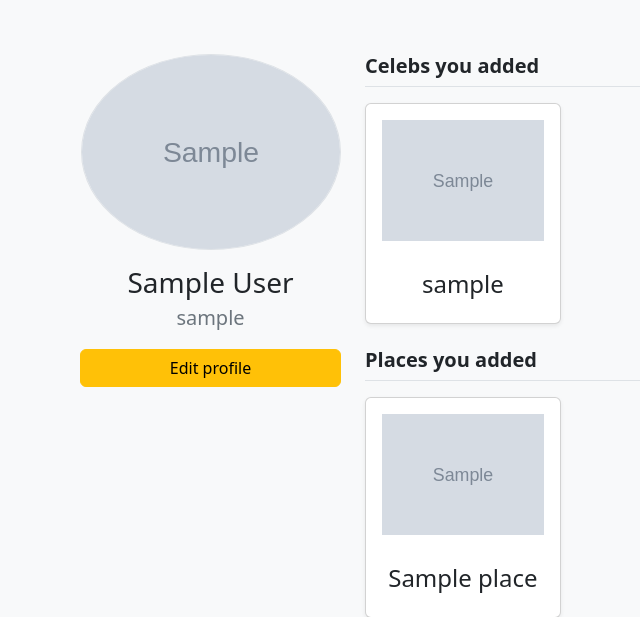
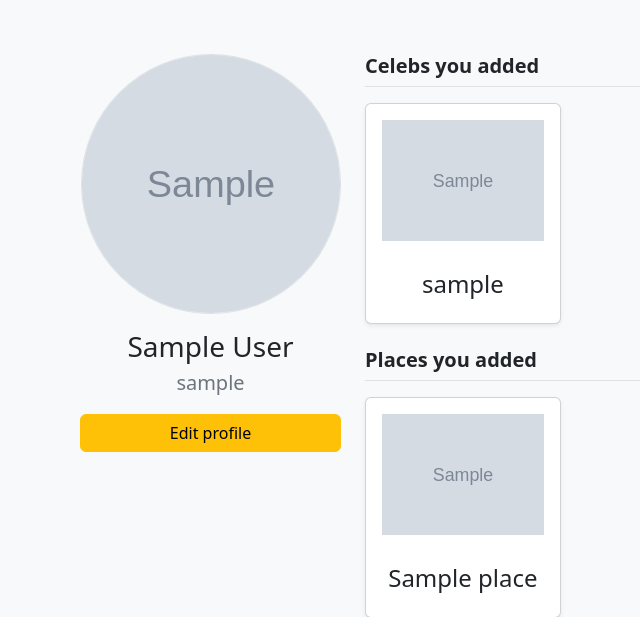
Before and after one commit to nuannim/StarGo, a Django app: page /profile/ in a window 1280 px wide. Shown: the part 66-683 px from the top of the page, without its empty margins (2-642 px from the left). Run offline with Django 5.2, Linux system fonts and the light colour scheme; a user stored in the database is signed in; tables that the repository leaves empty hold one stand-in row (values such as "Sample post"); grey boxes marked "Sample" are stand-in pictures.

Commit message:
profile picture aspect ratio edit

```diff
--- a/StarGo/app/templates/profile.html
+++ b/StarGo/app/templates/profile.html
@@ -26,9 +26,9 @@
                 <div class="d-flex flex-column align-items-center text-center">
                     <!-- Profile Image -->
                     {% if users.imageurl %}
-                    <img src="{{ users.imageurl.url }}" alt="Profile" class="rounded-circle img-fluid border" style="max-width: 260px;">
+                    <img src="{{ users.imageurl.url }}" alt="Profile" class="rounded-circle img-fluid border object-fit-cover" style="max-width: 260px; aspect-ratio: 1/1;">
                     {% else %}
-                    <img src="{% static 'default-profile.png'%}" alt="Profile" class="rounded-circle img-fluid border" style="max-width: 260px;">
+                    <img src="{% static 'default-profile.png'%}" alt="Profile" class="rounded-circle img-fluid border object-fit-cover" style="max-width: 260px; aspect-ratio: 1/1;">
                     {% endif %}
 
                     <!-- Name and Username -->
```
